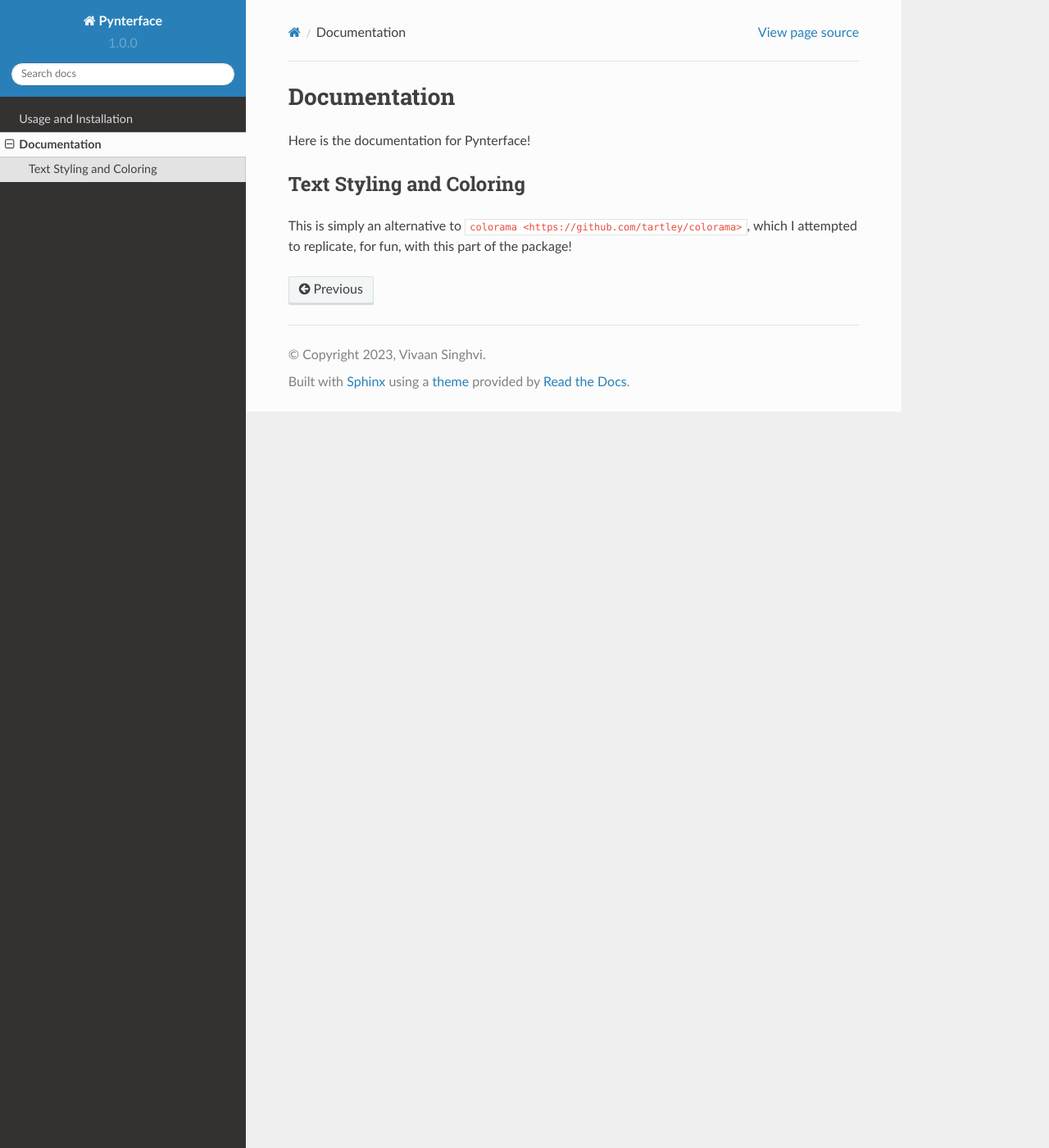
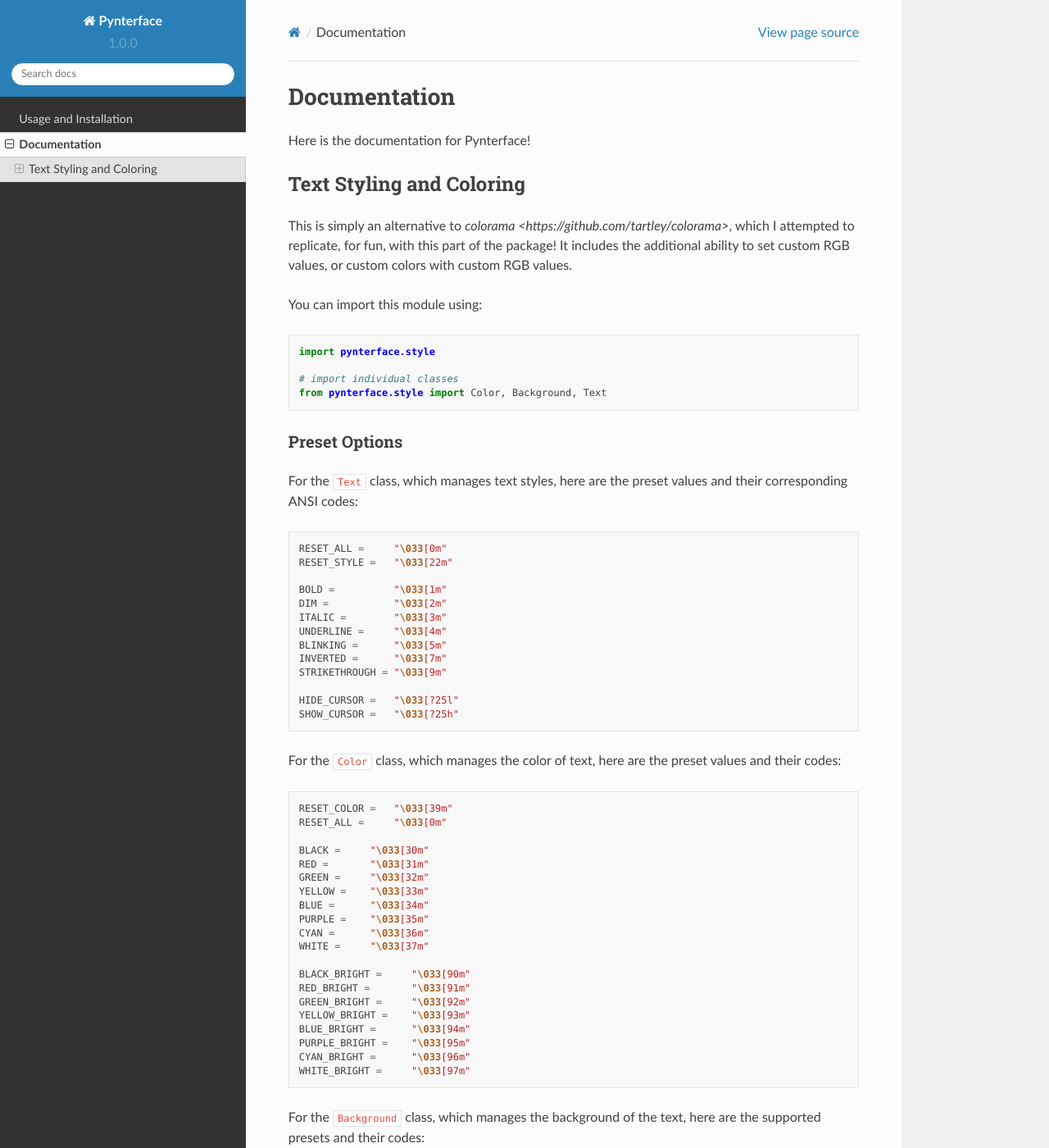
Before and after one commit to vivaansinghvi07/pynterface, a Sphinx documentation site: the page built from docs/documentation.rst, in a window 1280 px wide and 1400 px high. Shown: the whole window at 82% size. Built offline with Sphinx 7.4.7 and the Read the Docs theme 2.0.0, drawn with Linux system fonts in a browser that asks for light colours; some of the changed text lies outside the part shown.

Commit message:
added styles documentation

```diff
--- a/docs/documentation.rst
+++ b/docs/documentation.rst
@@ -4,6 +4,155 @@
 Here is the documentation for Pynterface!
 
 Text Styling and Coloring
--------------------------
++++++++++++++++++++++++++
 
-This is simply an alternative to :code:`colorama <https://github.com/tartley/colorama>`, which I attempted to replicate, for fun, with this part of the package!
+This is simply an alternative to `colorama <https://github.com/tartley/colorama>`, which I attempted to replicate, for fun, with this part of the package! It includes the additional ability to set custom RGB values, or custom colors with custom RGB values.
+
+You can import this module using:
+
+.. code:: python
+
+    import pynterface.style
+
+    # import individual classes
+    from pynterface.style import Color, Background, Text
+
+Preset Options
+--------------
+
+For the :code:`Text` class, which manages text styles, here are the preset values and their corresponding ANSI codes:
+
+.. code:: python
+
+    RESET_ALL =     "\033[0m"
+    RESET_STYLE =   "\033[22m"
+
+    BOLD =          "\033[1m"
+    DIM =           "\033[2m"
+    ITALIC =        "\033[3m"
+    UNDERLINE =     "\033[4m"
+    BLINKING =      "\033[5m"
+    INVERTED =      "\033[7m"
+    STRIKETHROUGH = "\033[9m"
+
+    HIDE_CURSOR =   "\033[?25l"
+    SHOW_CURSOR =   "\033[?25h"
+
+For the :code:`Color` class, which manages the color of text, here are the preset values and their codes:
+
+.. code:: python
+
+    RESET_COLOR =   "\033[39m"
+    RESET_ALL =     "\033[0m"
+
+    BLACK =     "\033[30m"
+    RED =       "\033[31m"
+    GREEN =     "\033[32m"
+    YELLOW =    "\033[33m"
+    BLUE =      "\033[34m"
+    PURPLE =    "\033[35m"
+    CYAN =      "\033[36m"
+    WHITE =     "\033[37m"
+
+    BLACK_BRIGHT =     "\033[90m"
+    RED_BRIGHT =       "\033[91m"
+    GREEN_BRIGHT =     "\033[92m"
+    YELLOW_BRIGHT =    "\033[93m"
+    BLUE_BRIGHT =      "\033[94m"
+    PURPLE_BRIGHT =    "\033[95m"
+    CYAN_BRIGHT =      "\033[96m"
+    WHITE_BRIGHT =     "\033[97m"
+
+For the :code:`Background` class, which manages the background of the text, here are the supported presets and their codes:
+
+.. code:: python
+
+    RESET_BACKGROUND =  "\033[49m"
+    RESET_ALL =         "\033[0m"
+
+    BLACK =     "\033[40m"
+    RED =       "\033[41m"
+    GREEN =     "\033[42m"
+    YELLOW =    "\033[43m"
+    BLUE =      "\033[44m"
+    PURPLE =    "\033[45m"
+    CYAN =      "\033[46m"
+    WHITE =     "\033[47m"
+
+    BLACK_BRIGHT =     "\033[100m"
+    RED_BRIGHT =       "\033[101m"
+    GREEN_BRIGHT =     "\033[102m"
+    YELLOW_BRIGHT =    "\033[103m"
+    BLUE_BRIGHT =      "\033[104m"
+    PURPLE_BRIGHT =    "\033[105m"
+    CYAN_BRIGHT =      "\033[106m"
+    WHITE_BRIGHT =     "\033[107m"
+
+Text Styles
+-----------
+
+Here are what the different text styles look like, and how you call them:
+
+.. image:: imgs/text-demo.png
+    :width: 300
+
+The :code:`Text.BLINKING`, which cannot be displayed in an image, produces blinking text.
+
+You can also move the cursor up, down, left, and right, as follows:
+
+.. code:: python
+
+    Text.MOVE_CURSOR_UP(lines: int = 1)
+    Text.MOVE_CURSOR_DOWN(lines: int = 1)
+    Text.MOVE_CURSOR_LEFT(cols: int = 1)
+    Text.MOVE_CURSOR_RIGHT(cols: int = 1)
+
+Colors
+------
+
+Here are what the different colors look like and how you call them:
+
+.. image:: imgs/colors-demo.png
+    :width: 300
+
+You can also call a custom RGB color, in the following format:
+
+.. code:: python
+
+    Color.RGB(rgb: tuple[int, int, int])
+
+Or, you can set a color and call it later on,
+
+.. code:: python
+
+    Color.SET(name: str, rgb: tuple[int, int, int])
+
+Here is an example:
+
+.. image:: imgs/custom-colors-demo.png
+    :width: 800
+
+Backgrounds
+-----------
+
+Here are what the different background colors are, and how you call them:
+
+.. image:: imgs/background-demo.png
+    :width: 300
+
+You can also call a custom RGB background, in the following format:
+
+.. code:: python
+
+    Background.RGB(rgb: tuple[int, int, int])
+
+Or, you can set a color and call it later on,
+
+.. code:: python
+
+    Background.SET(name: str, rgb: tuple[int, int, int])
+
+Here is an example:
+
+.. image:: imgs/custom-background-demo.png
+    :width: 800
```
